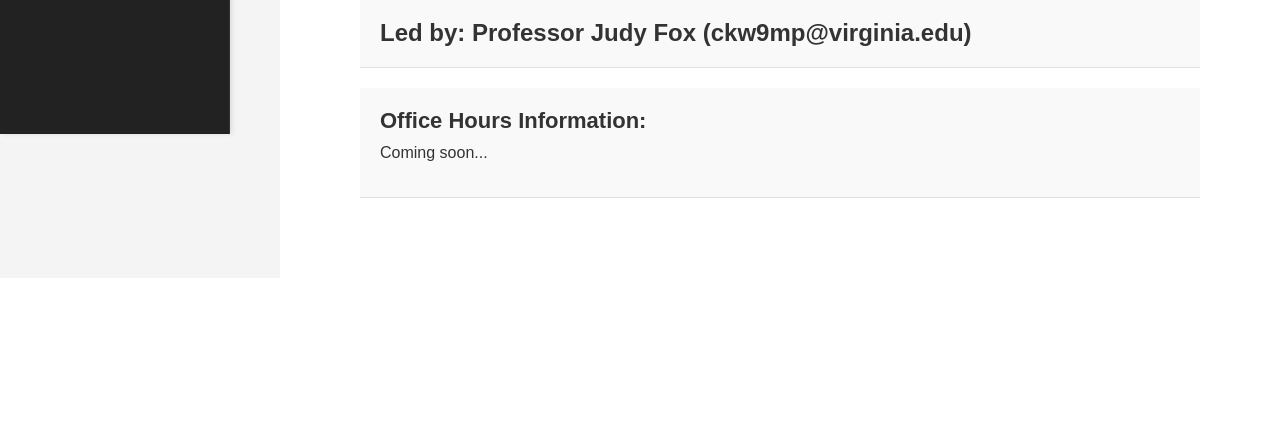
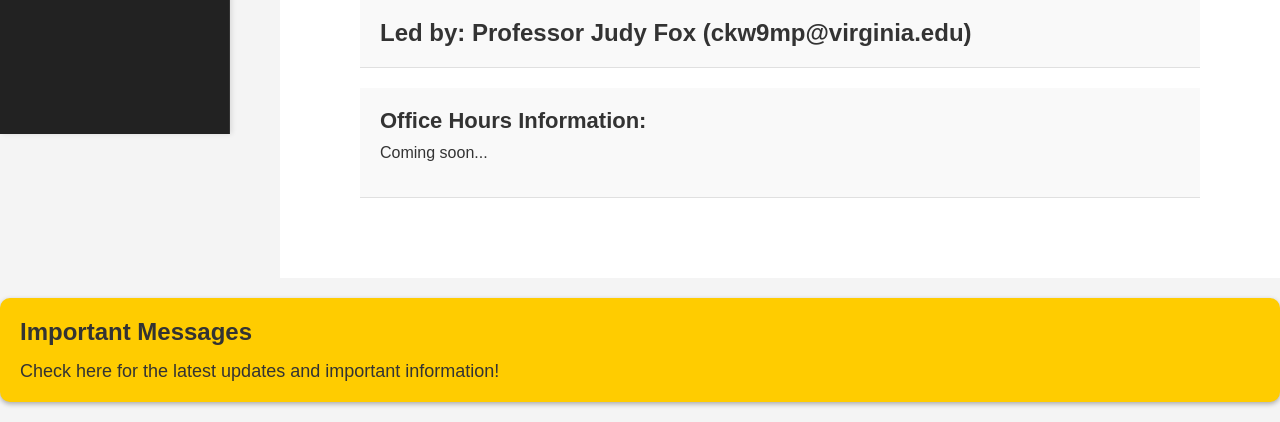
Before and after one commit to UVA-MLSys/Big-Data-Systems, a PHP site: page / in a window 1280 px wide. Shown: the part 666-1088 px from the top of the page. Before the commit the page ends 864 px from the top, so only its background shows below. Run offline with PHP 8.4, Linux system fonts and the light colour scheme.

Commit message:
important messages section added to home page

```diff
--- a/index.html
+++ b/index.html
@@ -10,7 +10,6 @@
 </head>
 
 <body>
-    <!-- Header & Toggle Button -->
     <div class="header" id="header">
         Big Data Systems
         <button class="toggle-btn" onclick="toggleNavbar()">
@@ -18,7 +17,6 @@
         </button>
     </div>
 
-    <!-- Navbar -->
     <div class="navbar" id="navbar">
         <a href="/Big-Data-Systems/index.html" class="active"><i class="fa-solid fa-house"></i> Home</a>
         <a href="/Big-Data-Systems/headers/syllabus.html"><i class="fa-regular fa-clipboard"></i> Syllabus</a>
@@ -28,7 +26,6 @@
 
     </div>
 
-    <!-- Content -->
     <div class="container" id="contentArea">
         <div class="main-content">
             <div>
@@ -44,12 +41,14 @@
             </div>
         </div>
     </div>
+    <div class="important-messages">
+        <h2>Important Messages</h2>
+        <p>Check here for the latest updates and important information!</p>
+    </div>
 
-    <!-- Arrows for navigation -->
     <div class="arrow left" onclick="prevPage()" id="leftArrow">&lt;</div>
     <div class="arrow right" onclick="nextPage()" id="rightArrow">&gt;</div>
 
-    <!-- Javascript for navigation -->
     <script>
             var pages = [
                 "index.html",
--- a/style.css
+++ b/style.css
@@ -261,3 +261,21 @@ tr:nth-child(even) {
         overflow-x: auto;
     }
 }
+
+.important-messages {
+    background-color: #ffcc00; /* Bright background for visibility */
+    color: #333; /* Text color */
+    padding: 20px; /* Padding for spacing */
+    margin: 20px 0; /* Margin for spacing */
+    border-radius: 10px; /* Rounded corners */
+    box-shadow: 0px 2px 5px rgba(0, 0, 0, 0.3); /* Shadow for depth */
+}
+
+.important-messages h2 {
+    margin-bottom: 15px; /* Spacing below the heading */
+    font-size: 24px; /* Font size for heading */
+}
+
+.important-messages p {
+    font-size: 18px; /* Font size for paragraph */
+}
```
